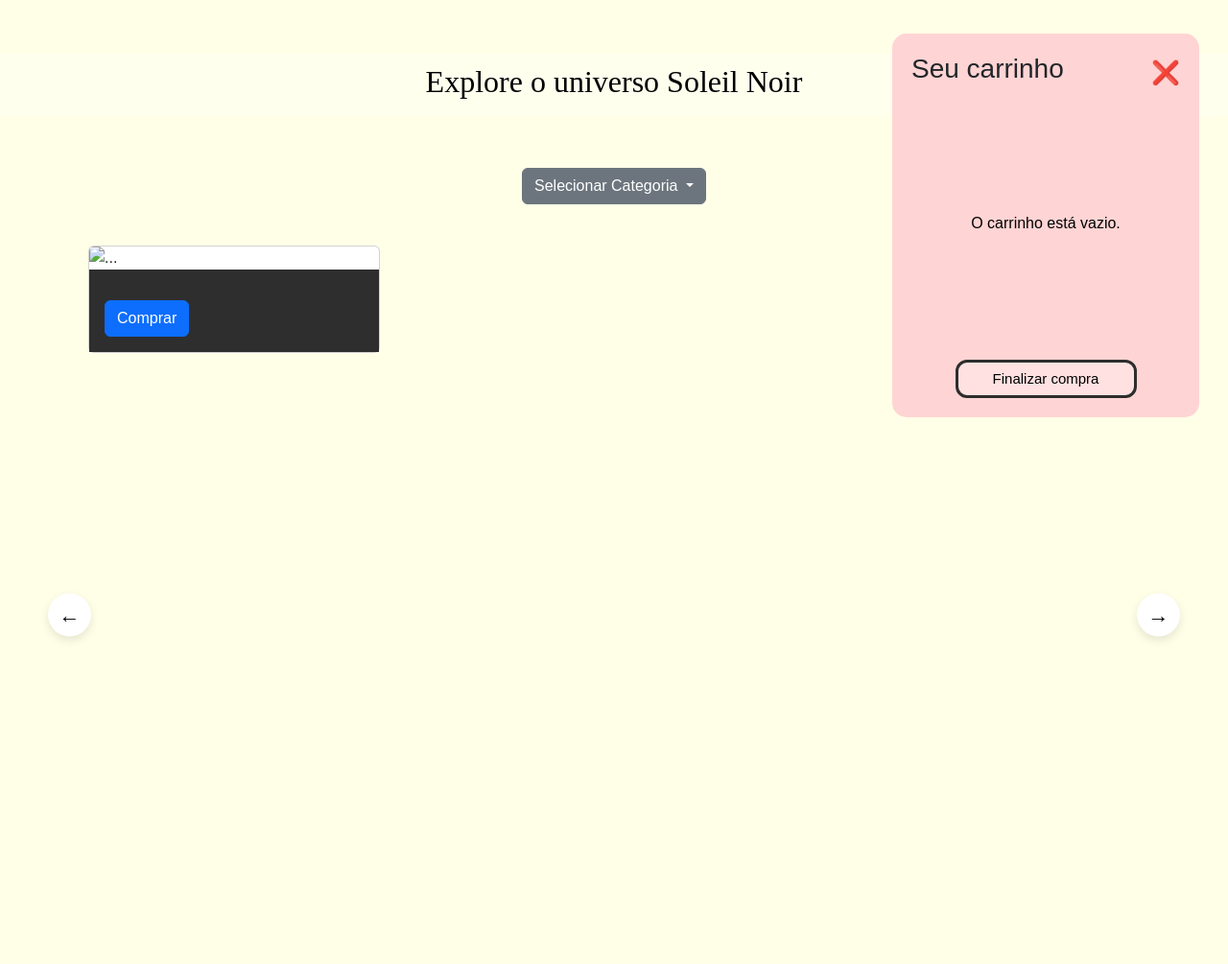
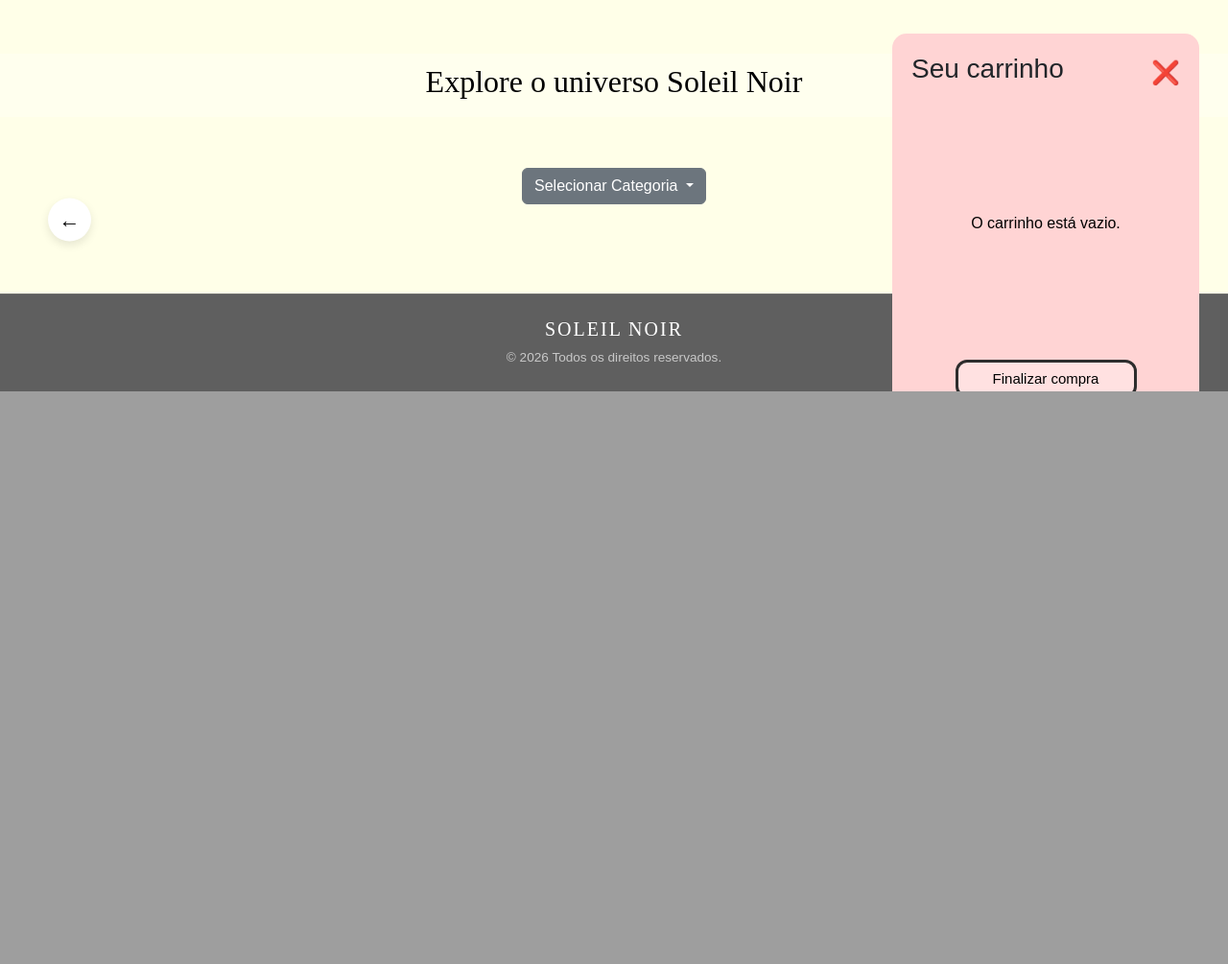
Before and after one commit to gabriela-peratello/projeto-soleil-noir, a Flask app: page / in a window 1280 px wide. Shown: the part 815-1820 px from the top of the page at 96% size. After the commit the page ends 1223 px from the top, so only its background shows below. Run offline with Flask 3, Linux system fonts and the light colour scheme; tables that the repository leaves empty hold one stand-in row (values such as "Sample post"); some web fonts are replaced.

Commit message:
MOD: tirando card

```diff
--- a/templates/index.html
+++ b/templates/index.html
@@ -87,18 +87,6 @@
 
 <!-- Anel 1 -->
 
-            <div id="aneis" class="card-produtos" data-categoria="aneis">
-                {%for produto in produtos%}
-               <div class="card" style="width: 19rem;">
-                    <img src="{{produtos.foto}}" class="card-img-top" alt="...">
-                    <div class="card-body">
-                        <h5 class="card-text">{{produtos.produto}}</h5>
-                        <p class="card-text">{{produtos.descr}}</p>
-                        <a href="/produto" class="btn btn-primary">Comprar</a>
-                    </div>
-                </div>
-               {% endfor %}
-            </div>
 
         </div>
 
```
